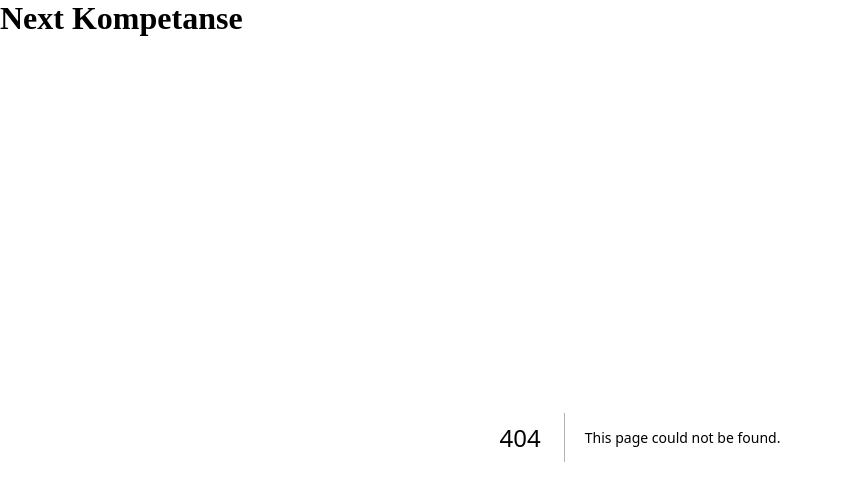
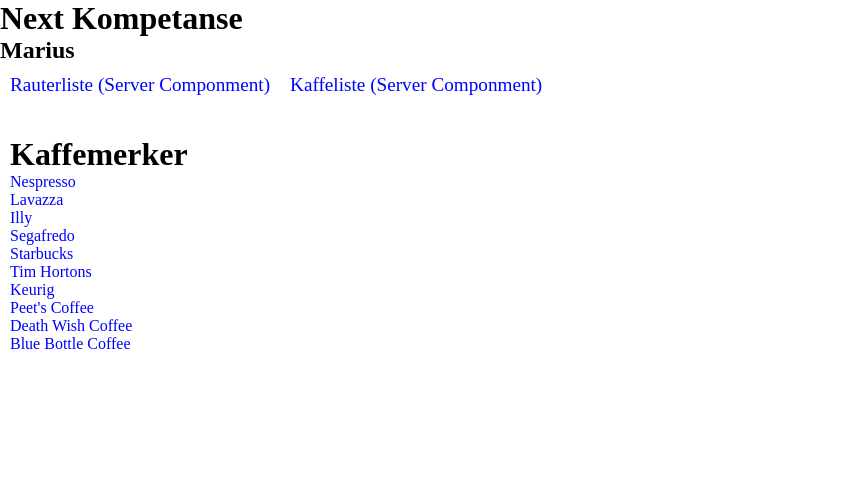
Before and after one commit to fhi-beta/Fhi.Kompetanse.Next, a Next.js app: page /matm/page2 in a window 1280 px wide. Before the commit this address had no page. Shown: the top 500 px of the page, without its empty margins (0-843 px from the left). Built offline with nearby package versions, Linux system fonts and the light colour scheme.

Commit message:
lagt til liste med kaffemerker som egen komponent

```diff
--- a/app/matm/layout.js
+++ b/app/matm/layout.js
@@ -7,9 +7,11 @@
 
             <nav style={{ fontSize: '1.2em', color: 'Blue' }}   >
                 <ul style={{ display: 'inline-block', margin: '10px' }}>
-                    <Link href="matm/page1">Page1 (Server Componment) </Link>
+                    <Link href="matm/page1">Rauterliste (Server Componment) </Link>
                 </ul>
-
+                <ul style={{ display: 'inline-block', margin: '10px' }}>
+                    <Link href="matm/page2">Kaffeliste (Server Componment) </Link>
+                </ul>
             </nav>
 
             {children}
--- /dev/null
+++ b/app/matm/page2/page.js
@@ -0,0 +1,14 @@
+
+import ApiClientComponent from "@/components/matm/AKaffeListComponent"
+
+
+export default async function MariusPage2() {
+
+    return (
+        <>
+            <div>
+                <ApiClientComponent></ApiClientComponent>
+            </div>
+        </>
+    )
+}
--- /dev/null
+++ b/components/matm/AKaffeListComponent.js
@@ -0,0 +1,21 @@
+import React from 'react';
+
+export default function AListComponent() {
+    return (
+        <div style={{ margin: '30px 10px' }}>
+            <h1>Kaffemerker</h1>
+            <ul>
+                <li style={{ color: 'blue' }}><a href="https://www.nespresso.com">Nespresso</a></li>
+                <li style={{ color: 'blue' }} ><a href="https://www.lavazza.com">Lavazza</a></li>
+                <li style={{ color: 'blue' }} ><a href="https://www.illy.com">Illy</a></li>
+                <li style={{ color: 'blue' }}><a href="https://www.segafredo.com">Segafredo</a></li>
+                <li style={{ color: 'blue' }}><a href="https://www.starbucks.com">Starbucks</a></li>
+                <li style={{ color: 'blue' }}><a href="https://www.timhortons.com">Tim Hortons</a></li>
+                <li style={{ color: 'blue' }}><a href="https://www.keurig.com">Keurig</a></li>
+                <li style={{ color: 'blue' }}><a href="https://www.peets.com">Peet's Coffee</a></li>
+                <li style={{ color: 'blue' }}><a href="https://www.deathwishcoffee.com">Death Wish Coffee</a></li>
+                <li style={{ color: 'blue' }}><a href="https://www.bluebottlecoffee.com">Blue Bottle Coffee</a></li>
+            </ul>
+        </div>
+    );
+}
```
